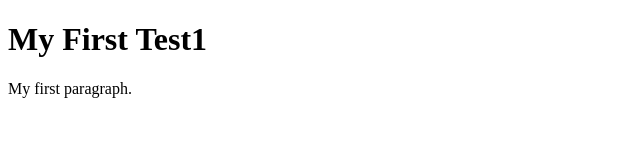
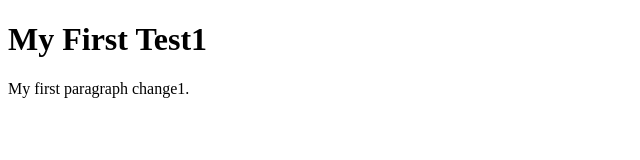
Before and after one commit to amar-1995/sample-test, a plain HTML site: page test1/index.html in a window 1280 px wide. Shown: the full height of the page, 0-640 px from the left. Drawn offline with Linux system fonts and the light colour scheme.

Commit message:
test1 change1

```diff
--- a/test1/index.html
+++ b/test1/index.html
@@ -4,7 +4,7 @@
 
 <h1>My First Test1</h1>
 
-<p>My first paragraph.</p>
+<p>My first paragraph change1.</p>
 
 </body>
 </html>
```
